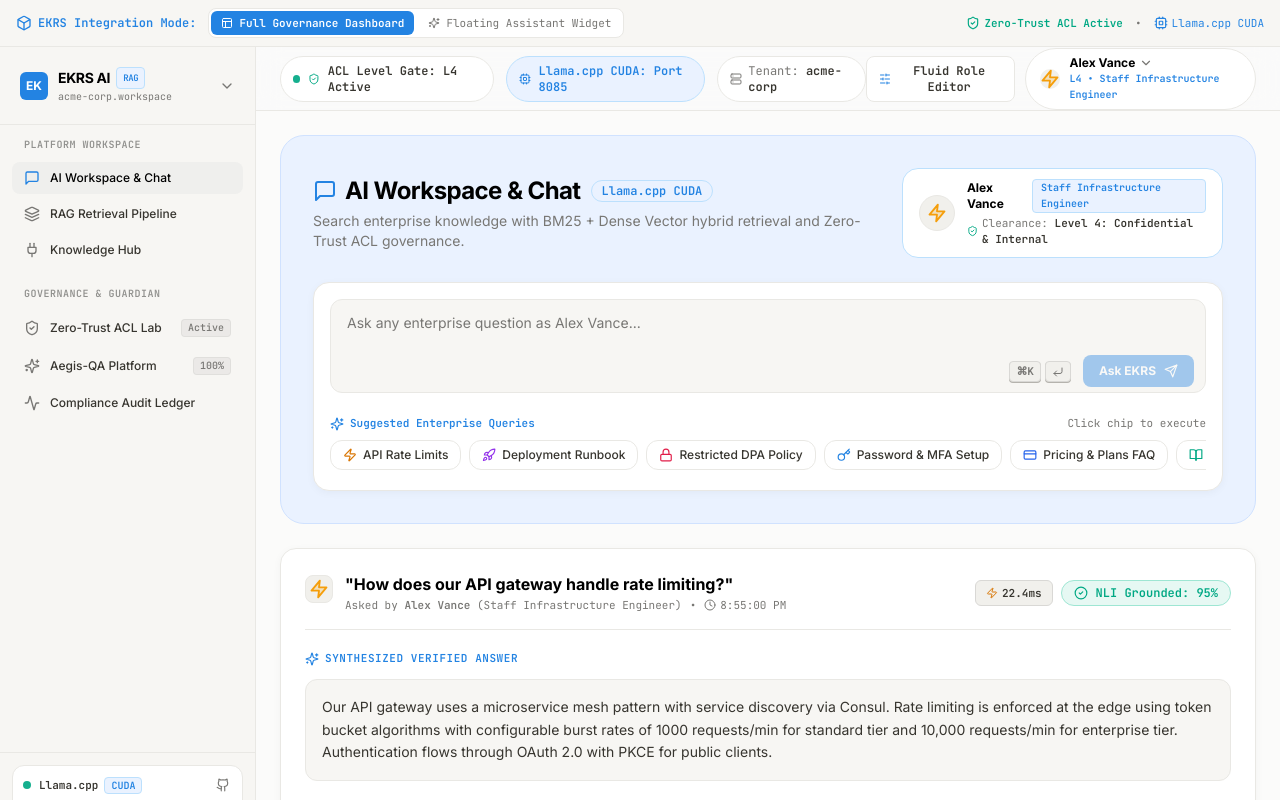
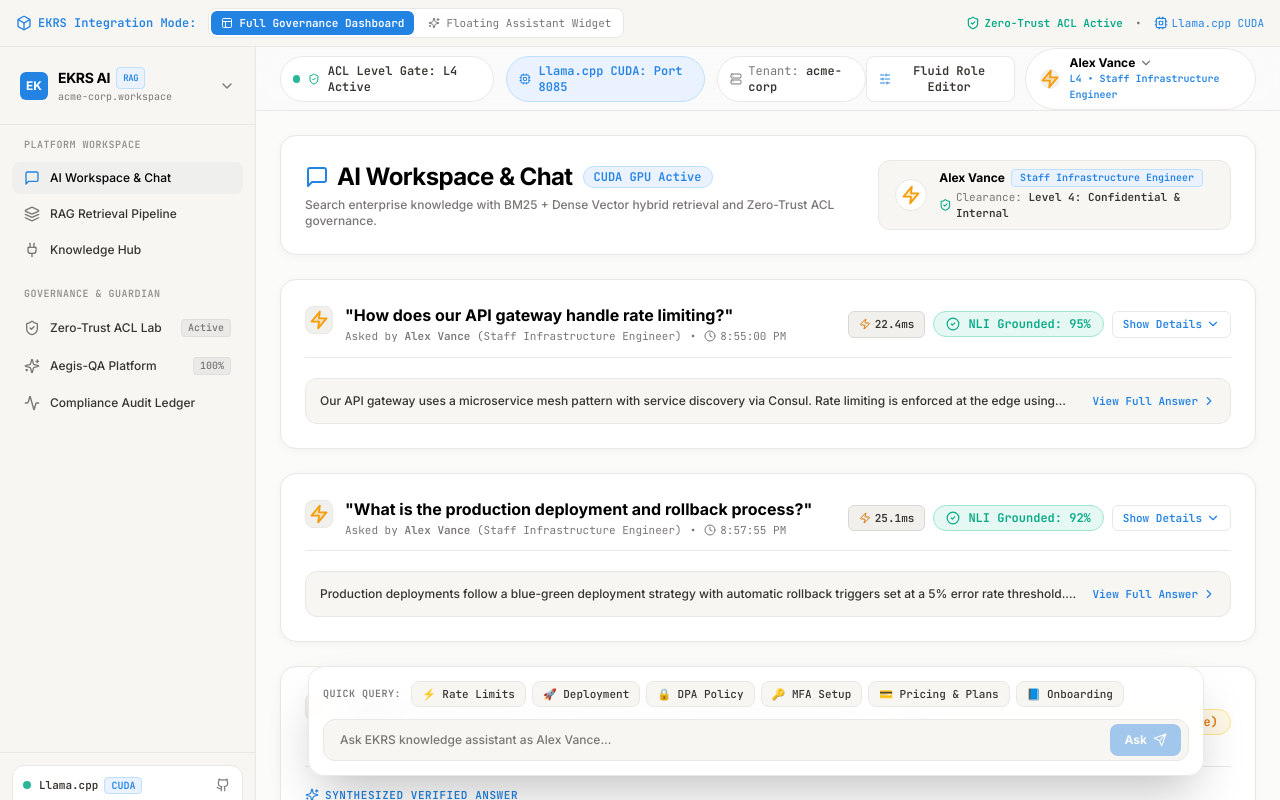
Before and after one commit to ParthVarekar/enterprise_knowledge_assistance, a React (Vite) app in the folder frontend/: page / in a window 1280 px wide. Shown: the top 800 px of the page. Built offline with nearby package versions, Linux system fonts and the light colour scheme.

Commit message:
fix(ui): Add sticky bottom input bar, compact collapsible history cards, and auto-scroll in ChatView

```diff
--- a/frontend/src/views/ChatView.tsx
+++ b/frontend/src/views/ChatView.tsx
@@ -1,4 +1,4 @@
-import React, { useState } from 'react';
+import React, { useState, useRef, useEffect } from 'react';
 import { UserPersona } from '../mockEngine/engineAdapter';
 import { GroundingBadge } from '../components/GroundingBadge';
 import { CitationModal } from '../components/CitationModal';
@@ -6,7 +6,6 @@
 import {
   Send,
   Sparkles,
-  FileText,
   ShieldCheck,
   Zap,
   CornerDownLeft,
@@ -19,7 +18,9 @@
   Clock,
   ChevronDown,
   ChevronUp,
-  MessageSquare
+  MessageSquare,
+  Maximize2,
+  ChevronRight
 } from 'lucide-react';
 import { useEKRS } from '../context/EKRSContext';
 
@@ -39,57 +40,26 @@
   const [inputQuery, setInputQuery] = useState('');
   const [selectedCitation, setSelectedCitation] = useState<any>(null);
   const [expandedClaims, setExpandedClaims] = useState<Record<string, boolean>>({});
+  const [expandedHistories, setExpandedHistories] = useState<Record<string, boolean>>({});
+
+  const messagesEndRef = useRef<HTMLDivElement>(null);
+
+  const scrollToBottom = () => {
+    messagesEndRef.current?.scrollIntoView({ behavior: 'smooth' });
+  };
+
+  useEffect(() => {
+    scrollToBottom();
+  }, [history.length, isProcessing]);
 
   const samplePromptChips: PromptChip[] = [
-    {
-      category: 'Architecture',
-      label: 'API Rate Limits',
-      query: 'How does our API gateway handle rate limiting?',
-      icon: 'zap',
-    },
-    {
-      category: 'DevOps',
-      label: 'Deployment Runbook',
-      query: 'What is the production deployment and rollback process?',
-      icon: 'rocket',
-    },
-    {
-      category: 'Security',
-      label: 'Restricted DPA Policy',
-      query: 'What are the details of the customer Data Processing Agreement (DPA)?',
-      icon: 'lock',
-    },
-    {
-      category: 'Identity',
-      label: 'Password & MFA Setup',
-      query: 'How do users reset their password and set up MFA?',
-      icon: 'key',
-    },
-    {
-      category: 'Billing',
-      label: 'Pricing & Plans FAQ',
-      query: 'What subscription plans and billing options are available?',
-      icon: 'credit-card',
-    },
-    {
-      category: 'Onboarding',
-      label: 'Engineering Onboarding',
-      query: 'What is the engineering onboarding process and tooling guide?',
-      icon: 'book-open',
-    },
+    { category: 'Architecture', label: '⚡ Rate Limits', query: 'How does our API gateway handle rate limiting?', icon: 'zap' },
+    { category: 'DevOps', label: '🚀 Deployment', query: 'What is the production deployment and rollback process?', icon: 'rocket' },
+    { category: 'Security', label: '🔒 DPA Policy', query: 'What are the details of the customer Data Processing Agreement (DPA)?', icon: 'lock' },
+    { category: 'Identity', label: '🔑 MFA Setup', query: 'How do users reset their password and set up MFA?', icon: 'key' },
+    { category: 'Billing', label: '💳 Pricing & Plans', query: 'What subscription plans and billing options are available?', icon: 'credit-card' },
+    { category: 'Onboarding', label: '📘 Onboarding', query: 'What is the engineering onboarding process and tooling guide?', icon: 'book-open' },
   ];
-
-  const renderChipIcon = (iconName: string) => {
-    switch (iconName) {
-      case 'zap': return <Zap className="w-3.5 h-3.5 text-[#D97706]" />;
-      case 'rocket': return <Rocket className="w-3.5 h-3.5 text-[#9333EA]" />;
-      case 'lock': return <Lock className="w-3.5 h-3.5 text-[#E11D48]" />;
-      case 'key': return <Key className="w-3.5 h-3.5 text-[#2383E2]" />;
-      case 'credit-card': return <CreditCard className="w-3.5 h-3.5 text-[#2563EB]" />;
-      case 'book-open': return <BookOpen className="w-3.5 h-3.5 text-[#00A884]" />;
-      default: return <Sparkles className="w-3.5 h-3.5 text-[#2383E2]" />;
-    }
-  };
 
   const handleSend = async (textToSend?: string) => {
     const q = textToSend || inputQuery;
@@ -107,39 +77,33 @@
     setExpandedClaims(prev => ({ ...prev, [queryId]: !prev[queryId] }));
   };
 
+  const toggleHistoryItem = (queryId: string) => {
+    setExpandedHistories(prev => ({ ...prev, [queryId]: !prev[queryId] }));
+  };
+
   const getClassificationBadge = (classification: string) => {
     switch (classification.toLowerCase()) {
-      case 'public':
-        return 'badge-emerald font-bold';
-      case 'internal':
-        return 'badge-blue font-bold';
-      case 'confidential':
-        return 'badge-amber font-bold';
-      case 'restricted':
-        return 'badge-rose font-bold';
-      default:
-        return 'bg-[#F1F0EC] text-[#37352F] border-[#D9D8D5] font-bold';
+      case 'public': return 'badge-emerald font-bold';
+      case 'internal': return 'badge-blue font-bold';
+      case 'confidential': return 'badge-amber font-bold';
+      case 'restricted': return 'badge-rose font-bold';
+      default: return 'bg-[#F1F0EC] text-[#37352F] border-[#D9D8D5] font-bold';
     }
   };
 
   const getSourceBadge = (source: string) => {
     switch (source.toLowerCase()) {
-      case 'confluence':
-        return { label: 'Confluence', bg: 'badge-blue' };
-      case 'google_drive':
-        return { label: 'Google Drive', bg: 'badge-emerald' };
-      case 'zendesk':
-        return { label: 'Zendesk KB', bg: 'bg-[#F3E8FF] text-[#7E22CE] border-[#E9D5FF]' };
-      default:
-        return { label: source, bg: 'bg-[#F1F0EC] text-[#37352F] border-[#D9D8D5]' };
+      case 'confluence': return { label: 'Confluence', bg: 'badge-blue' };
+      case 'google_drive': return { label: 'Google Drive', bg: 'badge-emerald' };
+      case 'zendesk': return { label: 'Zendesk KB', bg: 'bg-[#F3E8FF] text-[#7E22CE] border-[#E9D5FF]' };
+      default: return { label: source, bg: 'bg-[#F1F0EC] text-[#37352F] border-[#D9D8D5]' };
     }
   };
 
   return (
-    <div className="p-6 max-w-6xl mx-auto space-y-6">
-      {/* Notion Electric Blue Hero Search Block */}
-      <div className="notion-block-blue p-6 md:p-8 space-y-6">
-        <div className="flex flex-col md:flex-row md:items-center justify-between gap-4">
+    <div className="p-6 max-w-5xl mx-auto space-y-6 pb-36">
+      {/* Notion Top Workspace Header */}
+      <div className="notion-card p-6 flex flex-col md:flex-row md:items-center justify-between gap-4">
         <div>
           <div className="flex items-center gap-2.5">
             <h2 className="text-2xl font-bold text-[#000000] tracking-tight flex items-center gap-2">
@@ -147,17 +111,17 @@
               <span>AI Workspace & Chat</span>
             </h2>
             <span className="px-2.5 py-0.5 rounded-full badge-blue text-xs font-mono font-bold">
-                Llama.cpp CUDA
+              CUDA GPU Active
             </span>
           </div>
-            <p className="text-sm text-[#787774] mt-1">
+          <p className="text-xs text-[#787774] mt-1 font-medium">
             Search enterprise knowledge with BM25 + Dense Vector hybrid retrieval and Zero-Trust ACL governance.
           </p>
         </div>
 
         {/* User Persona Chip */}
-          <div className="flex items-center space-x-3 bg-[#FFFFFF] border border-[#BCE0FD] px-4 py-2.5 rounded-2xl shadow-2xs">
-            <div className="w-9 h-9 rounded-full bg-[#F1F0EC] border border-[#E9E8E4] text-[#2383E2] flex items-center justify-center shrink-0 font-bold">
+        <div className="flex items-center space-x-3 bg-[#F7F6F3] border border-[#E9E8E4] px-4 py-2 rounded-xl shadow-2xs">
+          <div className="w-8 h-8 rounded-full bg-[#FFFFFF] border border-[#E9E8E4] text-[#2383E2] flex items-center justify-center shrink-0 font-bold">
             {renderCuteAvatar(currentPersona.avatar)}
           </div>
           <div className="text-xs">
@@ -175,84 +139,44 @@
         </div>
       </div>
 
-        {/* Central Notion Query Box */}
-        <div className="notion-card p-4 space-y-3">
-          <div className="relative">
-            <textarea
-              rows={3}
-              value={inputQuery}
-              onChange={e => setInputQuery(e.target.value)}
-              onKeyDown={e => {
-                if (e.key === 'Enter' && !e.shiftKey) {
-                  e.preventDefault();
-                  handleSend();
-                }
-              }}
-              placeholder={`Ask any enterprise question as ${currentPersona.name}...`}
-              className="w-full bg-[#F7F6F3] border border-[#E9E8E4] focus:border-[#2383E2] rounded-xl pl-4 pr-36 py-3 text-sm text-[#37352F] placeholder-[#787774] focus:outline-none focus:ring-2 focus:ring-[#2383E2]/20 resize-none font-sans leading-relaxed"
-            />
-
-            <div className="absolute right-3 bottom-3 flex items-center space-x-2">
-              <span className="hidden sm:inline-flex items-center gap-1 text-[11px] font-mono text-[#787774] mr-1">
-                <span className="keycap">⌘K</span>
-                <span className="keycap"><CornerDownLeft className="w-3 h-3 inline" /></span>
-              </span>
-
-              <button
-                onClick={() => handleSend()}
-                disabled={!inputQuery.trim() || isProcessing}
-                className="inline-flex items-center space-x-2 px-4 py-2 bg-[#2383E2] hover:bg-[#1D74CB] text-white text-xs font-bold rounded-lg disabled:opacity-40 disabled:cursor-not-allowed transition-all shadow-xs active:scale-95"
-              >
-                <span>Ask EKRS</span>
-                <Send className="w-3.5 h-3.5" />
-              </button>
+      {/* Empty State Welcome Card */}
+      {history.length === 0 && !isProcessing && (
+        <div className="notion-block-blue p-8 text-center space-y-4">
+          <div className="w-12 h-12 rounded-2xl bg-[#FFFFFF] border border-[#BCE0FD] text-[#2383E2] flex items-center justify-center mx-auto shadow-2xs">
+            <Sparkles className="w-6 h-6" />
           </div>
+          <div className="space-y-1">
+            <h3 className="text-lg font-bold text-[#000000]">What enterprise question can I answer for you today?</h3>
+            <p className="text-xs text-[#787774] max-w-md mx-auto leading-relaxed">
+              Ask questions verified against your active security clearance level. Select a suggested prompt below or type your question in the search bar.
+            </p>
           </div>
 
-          {/* Suggested Enterprise Prompt Chips */}
-          <div className="space-y-2 pt-1">
-            <div className="flex items-center justify-between text-[11px] font-mono text-[#787774]">
-              <span className="flex items-center gap-1.5 font-bold text-[#2383E2]">
-                <Sparkles className="w-3.5 h-3.5 text-[#2383E2]" />
-                <span>Suggested Enterprise Queries</span>
-              </span>
-              <span>Click chip to execute</span>
-            </div>
-
-            <div className="flex items-center gap-2 overflow-x-auto pb-1">
+          <div className="flex flex-wrap items-center justify-center gap-2 pt-2 max-w-2xl mx-auto">
             {samplePromptChips.map((chip, idx) => (
               <button
                 key={idx}
                 onClick={() => handleSend(chip.query)}
-                  className="px-3 py-1.5 rounded-xl bg-[#FFFFFF] hover:bg-[#F7F6F3] border border-[#E9E8E4] text-xs font-medium text-[#37352F] whitespace-nowrap transition-all flex items-center space-x-1.5 active:scale-95 shadow-2xs"
+                className="px-3.5 py-2 rounded-xl bg-[#FFFFFF] hover:bg-[#F7F6F3] border border-[#E9E8E4] text-xs font-semibold text-[#37352F] transition-all active:scale-95 shadow-2xs flex items-center gap-1.5"
               >
-                  {renderChipIcon(chip.icon)}
                 <span>{chip.label}</span>
               </button>
             ))}
-            </div>
-          </div>
-        </div>
-      </div>
-
-      {/* Processing Loader */}
-      {isProcessing && (
-        <div className="notion-card p-6 border-[#BCE0FD] flex flex-col items-center justify-center space-y-3 text-[#2383E2] bg-[#EAF2FF]/60 animate-pulse">
-          <div className="flex items-center space-x-3">
-            <Cpu className="w-6 h-6 animate-spin text-[#2383E2]" />
-            <span className="text-sm font-mono font-bold text-[#000000]">Executing EKRS Hybrid Retrieval & Live ACL Gate...</span>
           </div>
         </div>
       )}
 
       {/* History Stream */}
       <div className="space-y-6">
-        {history.map((result) => {
+        {history.map((result, index) => {
+          const isLatest = index === history.length - 1;
+          const isExpanded = expandedHistories[result.queryId] ?? isLatest;
           const isClaimsExpanded = expandedClaims[result.queryId];
+
           return (
-            <div key={result.queryId} className="notion-card p-6 space-y-5">
-              {/* Question Header */}
-              <div className="flex flex-col sm:flex-row sm:items-center justify-between pb-4 border-b border-[#E9E8E4] gap-2">
+            <div key={result.queryId} className="notion-card p-6 space-y-5 transition-all">
+              {/* Question Header Row */}
+              <div className="flex flex-col sm:flex-row sm:items-center justify-between pb-3 border-b border-[#E9E8E4] gap-2">
                 <div className="flex items-start space-x-3">
                   <div className="w-7 h-7 rounded-lg bg-[#F1F0EC] border border-[#E9E8E4] text-[#2383E2] flex items-center justify-center shrink-0 mt-0.5 font-bold">
                     {renderCuteAvatar(result.user.avatar)}
@@ -272,18 +196,31 @@
                   </div>
                 </div>
 
-                {/* Telemetry Chips */}
+                {/* Telemetry Chips & History Toggle */}
                 <div className="flex items-center space-x-2 shrink-0 self-end sm:self-center">
                   <span className="px-2.5 py-1 rounded-md bg-[#F1F0EC] border border-[#D9D8D5] text-[11px] font-mono text-[#37352F] flex items-center gap-1 font-semibold">
                     <Zap className="w-3 h-3 text-[#D97706]" />
                     {result.latencyMs}ms
                   </span>
                   <GroundingBadge score={result.confidenceScore} isAbstained={result.isAbstained} />
+
+                  {!isLatest && (
+                    <button
+                      onClick={() => toggleHistoryItem(result.queryId)}
+                      className="px-2.5 py-1 rounded-md bg-[#FFFFFF] hover:bg-[#F1F0EC] border border-[#E9E8E4] text-[11px] font-mono font-bold text-[#2383E2] flex items-center gap-1 shadow-2xs"
+                    >
+                      <span>{isExpanded ? 'Collapse' : 'Show Details'}</span>
+                      {isExpanded ? <ChevronUp className="w-3.5 h-3.5" /> : <ChevronDown className="w-3.5 h-3.5" />}
+                    </button>
+                  )}
                 </div>
               </div>
 
+              {/* Response Body (Expanded View) */}
+              {isExpanded ? (
+                <div className="space-y-5">
                   {/* Verified Synthesized Answer */}
-              <div className="space-y-3">
+                  <div className="space-y-2">
                     <div className="text-[11px] font-mono text-[#2383E2] font-bold uppercase tracking-wider flex items-center gap-1.5">
                       <Sparkles className="w-3.5 h-3.5" />
                       <span>Synthesized Verified Answer</span>
@@ -369,8 +306,80 @@
                     </div>
                   )}
                 </div>
+              ) : (
+                /* Compact Collapsed View for Older Thread Items */
+                <div className="p-3.5 rounded-xl bg-[#F7F6F3] border border-[#E9E8E4] flex items-center justify-between gap-4 text-xs">
+                  <p className="text-[#37352F] font-medium line-clamp-1 flex-1">
+                    {result.answerText.substring(0, 140)}...
+                  </p>
+                  <button
+                    onClick={() => toggleHistoryItem(result.queryId)}
+                    className="text-[#2383E2] hover:underline font-mono text-[11px] font-bold shrink-0 flex items-center gap-1"
+                  >
+                    <span>View Full Answer</span>
+                    <ChevronRight className="w-3.5 h-3.5" />
+                  </button>
+                </div>
+              )}
+            </div>
           );
         })}
+      </div>
+
+      {/* Processing Loader */}
+      {isProcessing && (
+        <div className="notion-card p-6 border-[#BCE0FD] flex flex-col items-center justify-center space-y-3 text-[#2383E2] bg-[#EAF2FF]/60 animate-pulse">
+          <div className="flex items-center space-x-3">
+            <Cpu className="w-6 h-6 animate-spin text-[#2383E2]" />
+            <span className="text-sm font-mono font-bold text-[#000000]">Running Zero-Trust RAG retrieval & CUDA synthesis...</span>
+          </div>
+        </div>
+      )}
+
+      <div ref={messagesEndRef} />
+
+      {/* Sticky Bottom Input Bar */}
+      <div className="fixed bottom-6 left-64 right-6 z-40 max-w-4xl mx-auto">
+        <div className="bg-[#FFFFFF]/95 backdrop-blur-md border border-[#E9E8E4] rounded-2xl shadow-2xl p-3.5 space-y-2">
+          {/* Quick Prompt Chips */}
+          <div className="flex items-center gap-1.5 overflow-x-auto pb-1">
+            <span className="text-[10px] font-mono text-[#787774] font-bold uppercase tracking-wider shrink-0 mr-1">Quick Query:</span>
+            {samplePromptChips.map((chip, idx) => (
+              <button
+                key={idx}
+                onClick={() => handleSend(chip.query)}
+                className="px-2.5 py-1 rounded-lg bg-[#F7F6F3] hover:bg-[#F1F0EC] border border-[#E9E8E4] text-[11px] font-mono font-medium text-[#37352F] whitespace-nowrap transition-all shadow-2xs active:scale-95"
+              >
+                {chip.label}
+              </button>
+            ))}
+          </div>
+
+          {/* Text Input Row */}
+          <div className="relative flex items-center">
+            <input
+              type="text"
+              value={inputQuery}
+              onChange={e => setInputQuery(e.target.value)}
+              onKeyDown={e => {
+                if (e.key === 'Enter') handleSend();
+              }}
+              placeholder={`Ask EKRS knowledge assistant as ${currentPersona.name}...`}
+              className="w-full bg-[#F7F6F3] border border-[#E9E8E4] focus:border-[#2383E2] rounded-xl pl-4 pr-32 py-3 text-xs text-[#37352F] placeholder-[#787774] focus:outline-none focus:ring-2 focus:ring-[#2383E2]/20 font-sans font-medium"
+            />
+
+            <div className="absolute right-2 flex items-center space-x-2">
+              <button
+                onClick={() => handleSend()}
+                disabled={!inputQuery.trim() || isProcessing}
+                className="inline-flex items-center space-x-1.5 px-3.5 py-2 bg-[#2383E2] hover:bg-[#1D74CB] text-white text-xs font-bold rounded-lg disabled:opacity-40 disabled:cursor-not-allowed transition-all shadow-xs active:scale-95"
+              >
+                <span>Ask</span>
+                <Send className="w-3.5 h-3.5" />
+              </button>
+            </div>
+          </div>
+        </div>
       </div>
 
       {/* Citation Modal Popup */}
```
Lines whose indentation alone changed are shown as unchanged.
